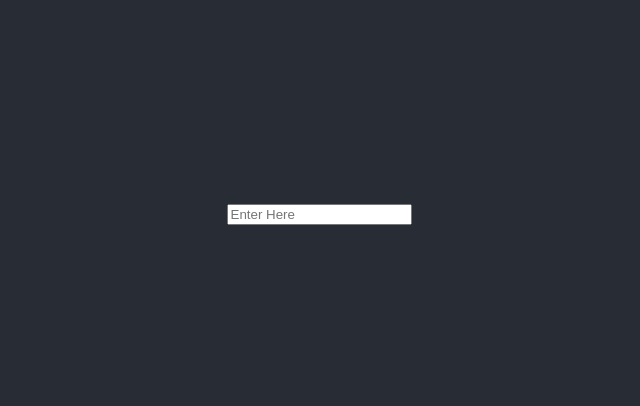
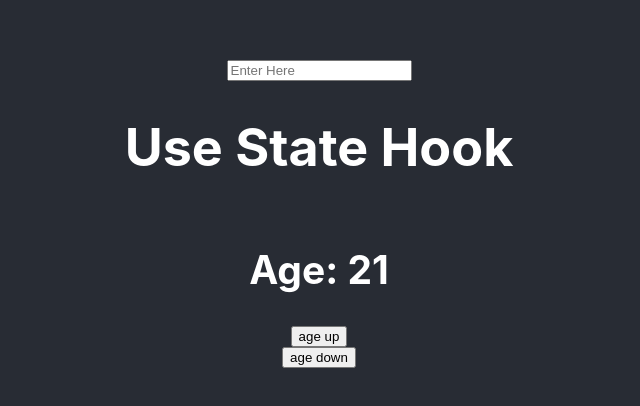
Before and after one commit to andrebertonha/course-react-hooks, a React (Create React App) app: page / in a window 1280 px wide. Shown: the part 186-592 px from the top of the page, without its empty margins (321-961 px from the left). Built offline with nearby package versions, Linux system fonts and the light colour scheme.

Commit message:
use state hook class

```diff
--- a/src/App.js
+++ b/src/App.js
@@ -1,14 +1,28 @@
-import React from "react";
+import React, { useState } from "react";
 import "./App.scss";
 import Input from './components/Input';
 
 function App() {
+
+  const [age, setAge] = useState(21);
+
+  const ageUpHandle = () => {
+    setAge( age + 1 );
+  }
+
+  const ageDownHandle = () => {
+    setAge( age -1 );
+  }
 
   // eslint-disable-next-line no-console
   return (
     <div className="App">
       <header className="App-header">
         <Input placeholder="Enter Here" type="text"></Input>
+        <h1>Use State Hook</h1>
+        <h2>Age: {age}</h2>
+        <button onClick={ageUpHandle}>age up</button>
+        <button onClick={ageDownHandle}>age down</button>
       </header>
     </div>
   );
```
Also changed, not shown: src/components/nameTag.js (+17 -4 lines).
